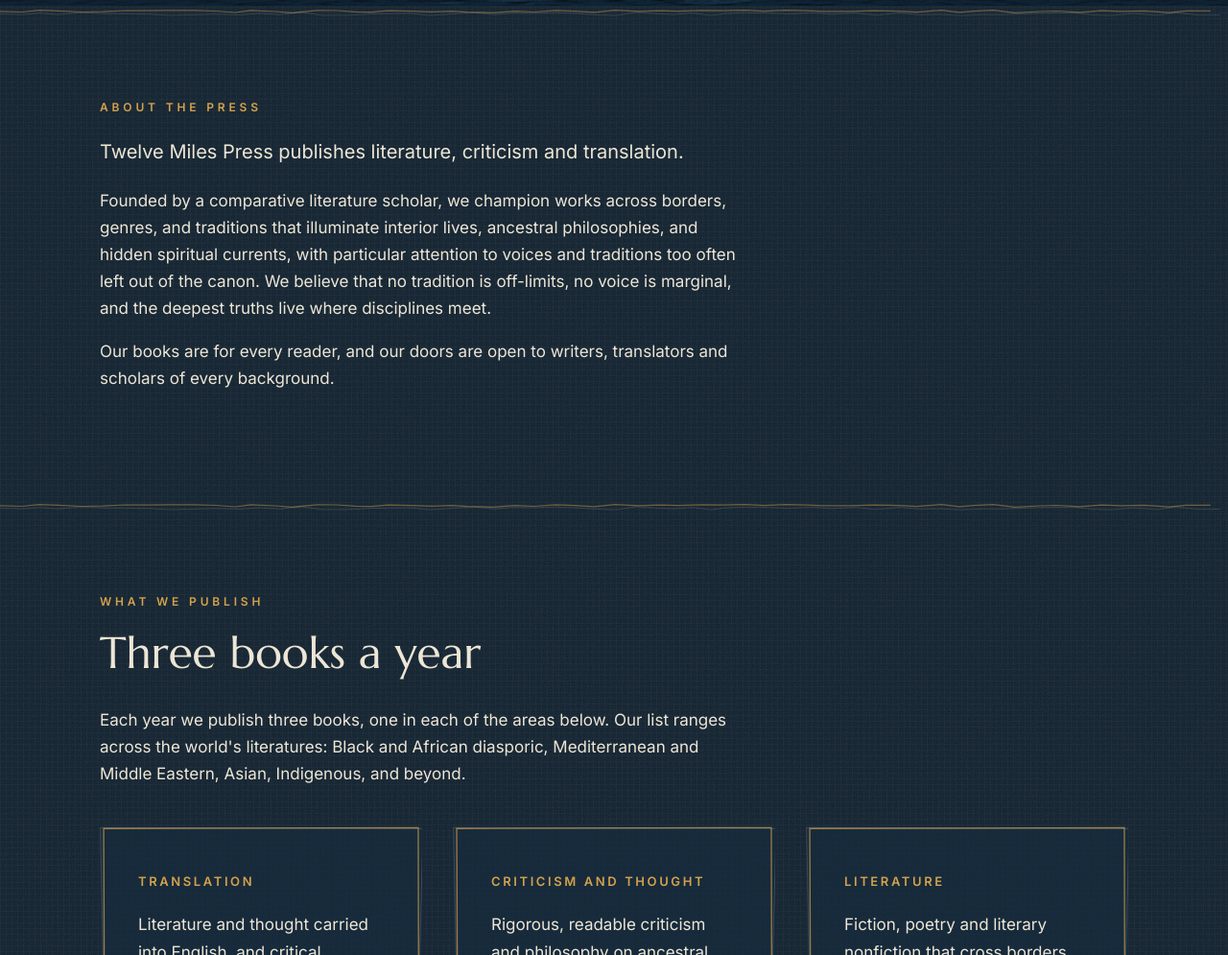
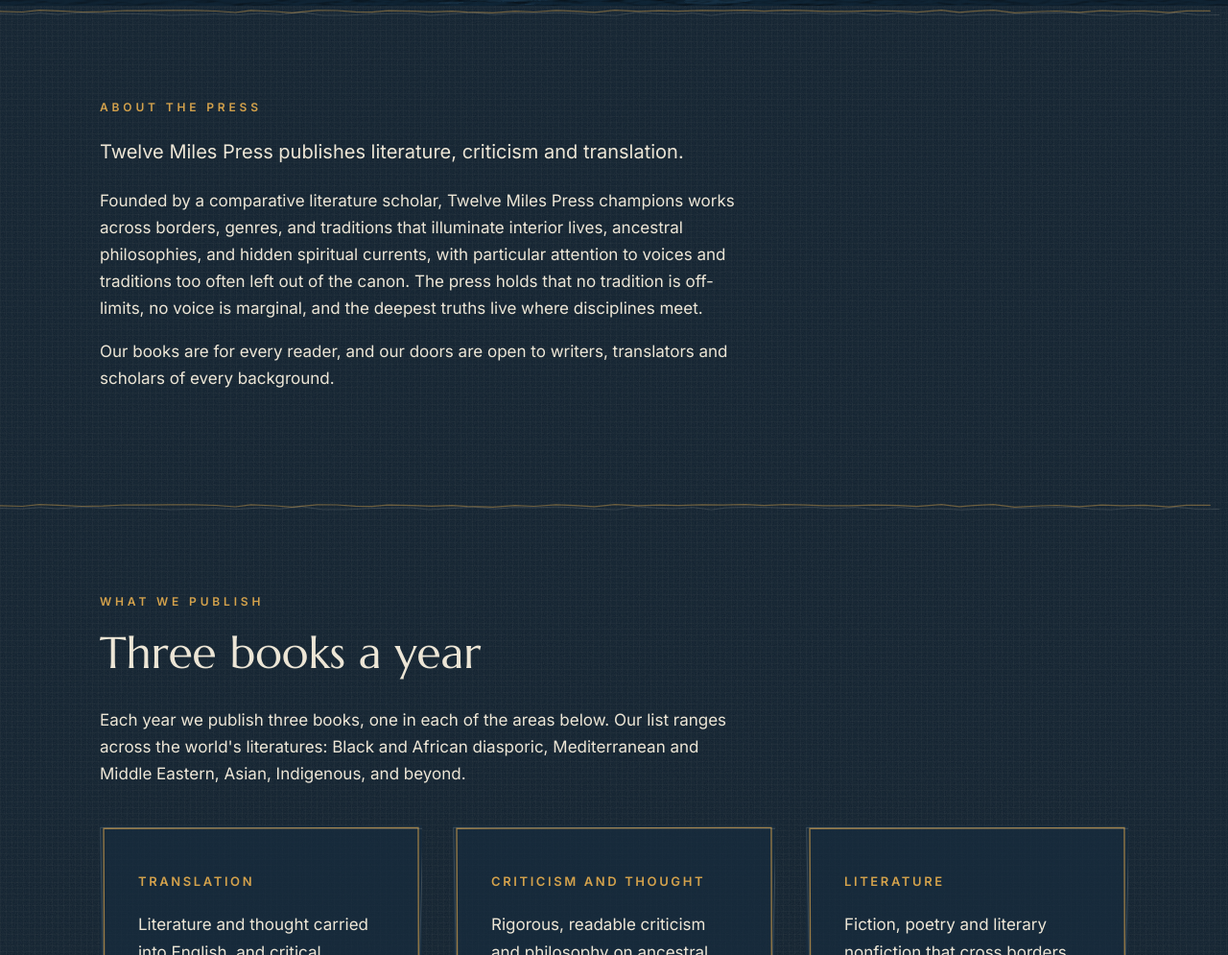
Before and after one commit to ikeamjohnson/twelvemilespress, a plain HTML site: page index.html in a window 1280 px wide. Shown: the part 803-1798 px from the top of the page at 96% size. Drawn offline with Linux system fonts and the light colour scheme.

Commit message:
Add files via upload

```diff
--- a/index.html
+++ b/index.html
@@ -235,7 +235,7 @@
     <div class="wrap">
       <p class="eyebrow">About the press</p>
       <p class="lead">Twelve Miles Press publishes literature, criticism and translation.</p>
-      <p class="body">Founded by a comparative literature scholar, we champion works across borders, genres, and traditions that illuminate interior lives, ancestral philosophies, and hidden spiritual currents, with particular attention to voices and traditions too often left out of the canon. We believe that no tradition is off-limits, no voice is marginal, and the deepest truths live where disciplines meet.</p>
+      <p class="body">Founded by a comparative literature scholar, Twelve Miles Press champions works across borders, genres, and traditions that illuminate interior lives, ancestral philosophies, and hidden spiritual currents, with particular attention to voices and traditions too often left out of the canon. The press holds that no tradition is off-limits, no voice is marginal, and the deepest truths live where disciplines meet.</p>
       <p class="body">Our books are for every reader, and our doors are open to writers, translators and scholars of every background.</p>
     </div>
   </section>
```
